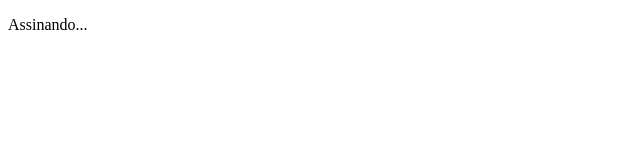
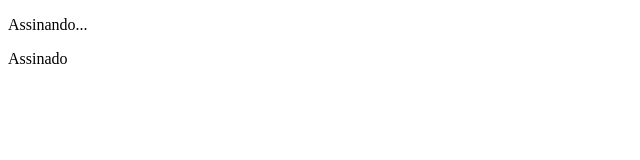
Before and after one commit to trin-daniel/test-gpg-signature, a plain HTML site: page index.html in a window 1280 px wide. Shown: the full height of the page, 0-640 px from the left. Drawn offline with Linux system fonts and the light colour scheme.

Commit message:
add new paragraph

```diff
--- a/index.html
+++ b/index.html
@@ -8,5 +8,6 @@
   </head>
   <body>
     <p>Assinando...</p>
+    <p>Assinado</p>
   </body>
 </html>
```
